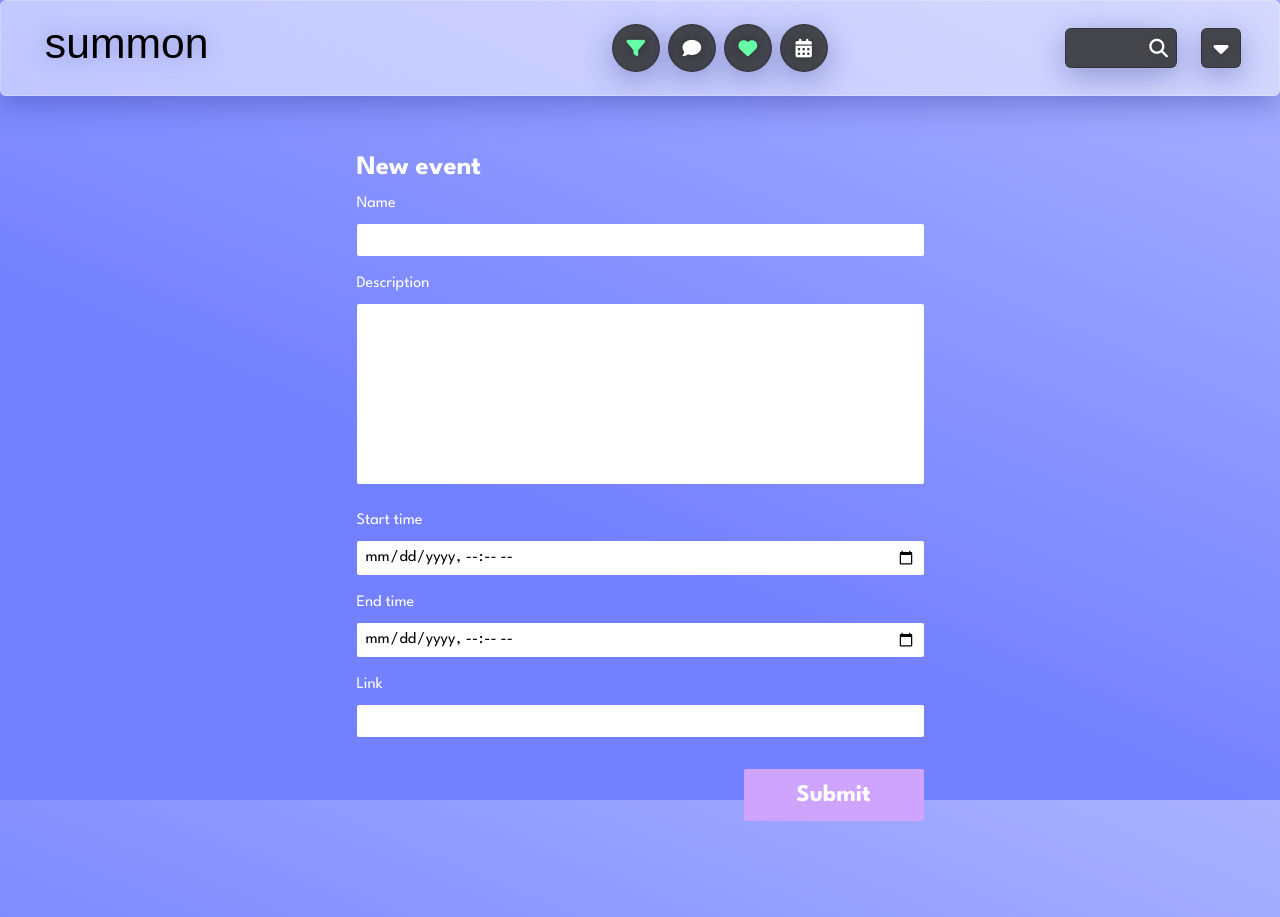
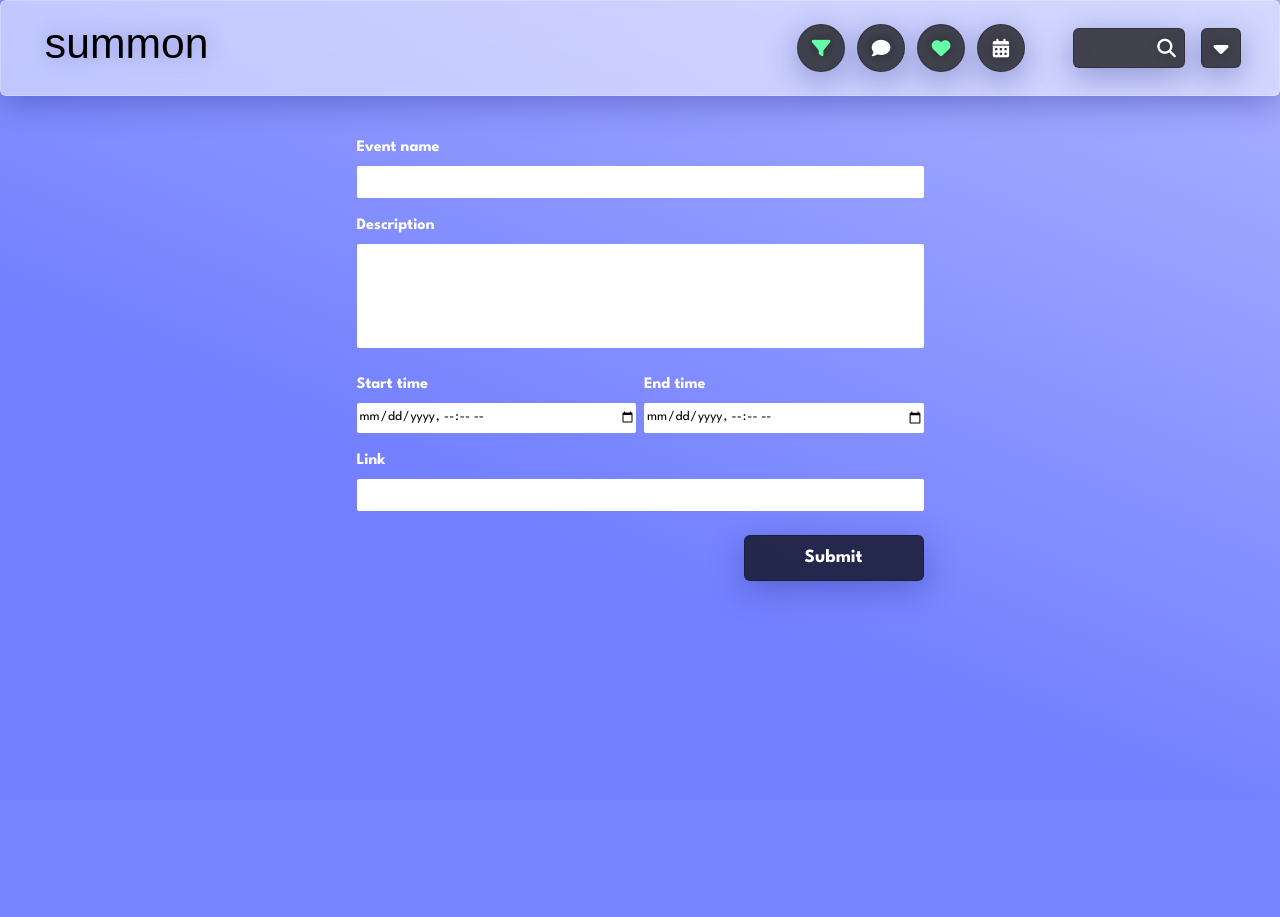
Before and after one commit to karinknutsson/summon, a Flask app: page /new in a window 1280 px wide. After the commit the page ends 599 px from the top, so only its background shows below. Run offline with Flask 2, Linux system fonts and the light colour scheme; a user stored in the database is signed in; some libraries are stand-ins or nearby versions; some web fonts are replaced.

Commit message:
small layout fixes

```diff
--- a/app.py
+++ b/app.py
@@ -54,7 +54,7 @@ def all_events():
 
 
 @app.route('/events/<event_id>')
-#@requires_logged_in
+@requires_logged_in
 def show_event(event_id):
     event = Event.query.get(event_id)
     creator = User.query.get(event.user_id)
@@ -62,7 +62,7 @@ def show_event(event_id):
 
 
 @app.route('/new', methods=['GET', 'POST'])
-#@requires_logged_in
+@requires_logged_in
 def new_event():
     form = EventForm()
     if request.method == 'POST' and form.validate_on_submit():
--- a/forms.py
+++ b/forms.py
@@ -5,7 +5,7 @@
 
 
 class EventForm(FlaskForm):
-    name = StringField('Name', validators=[DataRequired(message='Cannot be blank')])
+    name = StringField('Event name', validators=[DataRequired(message='Cannot be blank')])
     description = TextAreaField('Description')
     startDate = DateTimeLocalField('Start time', format='%Y-%m-%dT%H:%M')
     endDate = DateTimeLocalField('End time', format='%Y-%m-%dT%H:%M')
--- a/static/styles/style.css
+++ b/static/styles/style.css
@@ -54,17 +54,24 @@ input {
   border-radius: 2px;
   padding: 4px 8px;
   width: 100%;
+  font-size: 12pt;
 }
 
 input[type=submit] {
   font-family: inherit;
   font-weight: bold;
-  font-size: 18pt;
+  font-size: 14pt;
   padding: 8px;
-  margin-top: 16px;
+  margin-top: 8px;
   color: white;
-  background: #cea4ff;
+  /*background: #cea4ff;*/
   width: 180px;
+  background: rgba(0, 0, 0, 0.7);
+  box-shadow: 0 8px 32px 0 rgba(31, 38, 135, 0.37);
+  backdrop-filter: blur(32px);
+  -webkit-backdrop-filter: blur(32px);
+  border: 1px solid rgba(0, 0, 0, 0.24);
+  border-radius: 6px;
 }
 
 textarea {
@@ -72,7 +79,7 @@ textarea {
   border: 0;
   border-radius: 2px;
   width: 100%;
-  height: 180px;
+  height: 104px;
   resize: none;
 }
 
@@ -106,6 +113,10 @@ li {
   font-weight: bold;
 }
 
+label {
+  margin-bottom: 6px;
+}
+
 .container-fluid {
   margin: 0;
   padding: 0;
@@ -127,7 +138,12 @@ li {
   display: flex;
   align-items: center;
   justify-content: space-between;
+  width: 100%;
   height: 96px;
+  position: fixed;
+  top: 0;
+  left: 0;
+  z-index: 2000;
 }
 
 @keyframes search-expand {
@@ -144,7 +160,7 @@ li {
   display: flex;
   align-items: center;
   justify-content: flex-end;
-  gap: 8px;
+  gap: 4px;
 }
 
 .menu-container {
@@ -190,9 +206,8 @@ li {
 }
 
 .top-navbar {
-  width: 400px;
-  display: flex;
-  justify-content: flex-end;
+  display: block;
+  margin-right: 32px;
 }
 
 .bottom-navbar {
@@ -209,7 +224,7 @@ li {
 }
 
 .navbar-li, .navbar-li-active {
-  margin: 4px;
+  margin: 6px;
   padding: 8px;
   display: inline-block;
   width: 48px;
@@ -228,41 +243,47 @@ li {
 }
 
 .navbar-search {
-  margin-top: -6px;
   width: 112px;
   height: 40px;
   display: flex;
   align-items: center;
   justify-content:  flex-end;
-  /*border-bottom: 2px solid #bfff76;*/
   font-size: 14pt;
   padding: 8px;
-}
-
-.navbar-search, .navbar-mini-btn {
-  /*color: #412ab4;*/
-  /*color: #78EFA8;*/
-  /*color: #bfff76;*/
   color: white;
   font-weight: 600;
-  margin: 4px;
-}
-
-.navbar-mini-btn {
-  width: 40px;
-  height: 40px;
-  font-size: 20pt;
 }
 
 .menu-item {
-  /*padding: 14px 10px 10px 10px;*/
   height: 100%;
 }
 
+.main-container {
+  width: 100%;
+  margin: 80px 0;
+}
 
-/* EVENT CARDS */
+.form-input {
+  margin: 16px 0;
+}
 
-.events-container {
+.date-container {
+  display: flex;
+  justify-content: space-between;
+  gap: 8px;
+}
+
+.date-input {
+  flex: 5 5 50%;
+}
+
+#startDate, #endDate {
+  font-size: 10pt;
+  padding: 4px 0 4px 2px;
+}
+
+.events-content {
+  padding-top: 32px;
   width: 100%;
   display: flex;
   gap: 32px;
@@ -340,16 +361,16 @@ img.event-card-img {
 .white-glass {
   background: rgba(255, 255, 255, 0.5);
   box-shadow: 0 8px 32px 0 rgba(31, 38, 135, 0.37);
-  backdrop-filter: blur(4px);
-  -webkit-backdrop-filter: blur(4px);
+  backdrop-filter: blur(32px);
+  -webkit-backdrop-filter: blur(32px);
   border: 1px solid rgba(255, 255, 255, 0.24);
 }
 
 .black-glass {
   background: rgba(0, 0, 0, 0.7);
   box-shadow: 0 8px 32px 0 rgba(31, 38, 135, 0.37);
-  backdrop-filter: blur(4px);
-  -webkit-backdrop-filter: blur(4px);
+  backdrop-filter: blur(32px);
+  -webkit-backdrop-filter: blur(32px);
   border: 1px solid rgba(0, 0, 0, 0.24);
 }
 
@@ -366,11 +387,9 @@ img.event-card-img {
   display: none;
 }
 
-
-
-@media (max-width: 700px) {
+@media (max-width: 800px) {
   h1 {
-    font-size: 28pt;
+    font-size: 26pt;
   }
 
   .top-container {
--- a/templates/events.html
+++ b/templates/events.html
@@ -4,9 +4,8 @@
 <div class="row">
     <div class="col-0 col-sm-1 col-md-1"></div>
     <div class="col-12 col-sm-10 col-md-10">
-
-        <h4>Events</h4>
-        <div class="events-container">
+        <div class="main-container">
+            <div class="events-content">
                 {% for event in events %}
                     <a href="{{ url_for('show_event', event_id=event.id) }}">
                         <div class="event-card">
@@ -22,6 +21,7 @@
                 {% endfor %}
             </div>
         </div>
+    </div>
     <div class="col-0 col-sm-1 col-md-1"></div>
 </div>
 {% endblock %}
--- a/templates/index.html
+++ b/templates/index.html
@@ -4,6 +4,7 @@
 <div class="row">
     <div class="col-0 col-sm-2 col-md-4"></div>
     <div class="col-12 col-sm-8 col-md-4">
+        <div class="main-container">
             <h4>Welcome! What do you want to do?</h4>
             <ul>
                 <li><a href="{{ url_for('new_event') }}">Create new event</a></li>
@@ -13,6 +14,7 @@
                 <li><a href="{{ url_for('logout') }}">Log out</a></li>
             </ul>
         </div>
+    </div>
     <div class="col-0 col-sm-2 col-md-4"></div>
 </div>
 {% endblock %}
--- a/templates/layout.html
+++ b/templates/layout.html
@@ -18,6 +18,9 @@
             <!--<div class="new-container center-flex">
                 <a href="{{ url_for('new_event') }}" class="new"><i class="fa-solid fa-circle-plus"></i></a>
             </div>-->
+
+
+            <div class="search-menu-container">
 
                 <div class="top-navbar">
                     <ul class="navbar-ul">
@@ -44,7 +47,7 @@
                     </ul>
                 </div>
 
-            <div class="search-menu-container">
+
                 <button id="searchButton" class="no-btn">
                     <div class="navbar-search black-glass border-radius">
                         <i class="fa-solid fa-magnifying-glass fa-glass"></i>
--- a/templates/login.html
+++ b/templates/login.html
@@ -4,6 +4,7 @@
 <div class="row">
     <div class="col-0 col-sm-1 col-md-3"></div>
     <div class="col-12 col-sm-10 col-md-6 padding-32">
+        <div class="main-container">
             <h4>Login</h4>
             <form action="/user/login" method="post">
                 {{ form.hidden_tag() }}
@@ -28,6 +29,7 @@
                 <div class="right-align">{{ form.submit() }}</div>
             </form>
         </div>
+    </div>
     <div class="col-0 col-sm-1 col-md-3"></div>
 </div>
 {% endblock %}
--- a/templates/new_event.html
+++ b/templates/new_event.html
@@ -4,35 +4,40 @@
 <div class="row">
     <div class="col-0 col-sm-1 col-md-3"></div>
     <div class="col-12 col-sm-10 col-md-6 padding-32">
-        <h4>New event</h4>
+        <div class="main-container">
             <form action="/new" method="post">
                 {{ form.hidden_tag() }}
 
-            <p>
-                {{ form.name.label }}<br>
+                <div class="form-input">
+                    <strong>{{ form.name.label }}</strong><br>
                     {{ form.name }}
-            </p>
-            <p>
-                {{ form.description.label }}<br>
+                </div>
+
+                <div class="form-input">
+                    <strong>{{ form.description.label }}</strong><br>
                     {{ form.description }}
-            </p>
+                </div>
 
-            <p>
-                {{ form.startDate.label }}<br>
+                <div class="date-container">
+                    <div class="date-input">
+                        <strong>{{ form.startDate.label }}</strong><br>
                         {{ form.startDate }}
-            </p>
-            <p>
-                {{ form.endDate.label }}<br>
+                    </div>
+                    <div class="date-input">
+                        <strong>{{ form.endDate.label }}</strong><br>
                         {{ form.endDate }}
-            </p>
-            <p>
-                {{ form.url.label }}<br>
+                    </div>
+                </div>
+
+                <div class="form-input">
+                    <strong>{{ form.url.label }}</strong><br>
                     {{ form.url }}
-            </p>
+                </div>
 
                 <div class="right-align">{{ form.submit() }}</div>
             </form>
         </div>
+    </div>
     <div class="col-0 col-sm-1 col-md-3"></div>
 </div>
 {% endblock %}
--- a/templates/new_user.html
+++ b/templates/new_user.html
@@ -4,6 +4,7 @@
 <div class="row">
     <div class="col-0 col-sm-1 col-md-3"></div>
     <div class="col-12 col-sm-10 col-md-6 padding-32">
+        <div class="main-container">
             <h4>Register</h4>
             <form action="/user/new" method="post">
                 {{ form.hidden_tag() }}
@@ -31,6 +32,7 @@
                 <div class="right-align">{{ form.submit() }}</div>
             </form>
         </div>
+    </div>
     <div class="col-0 col-sm-1 col-md-3"></div>
 </div>
 {% endblock %}
```
Also changed, not shown: templates/message.html (+9 -1 lines). Lines whose indentation alone changed are shown as unchanged.
